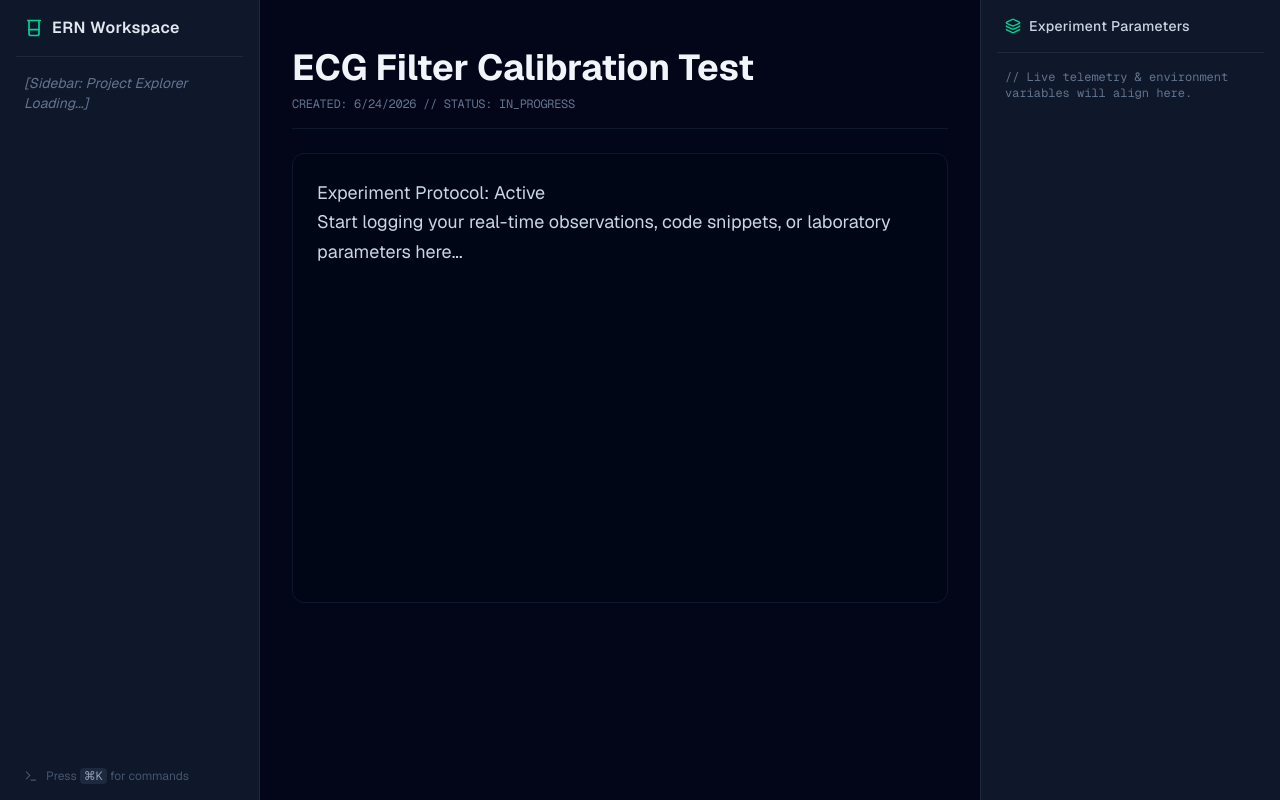
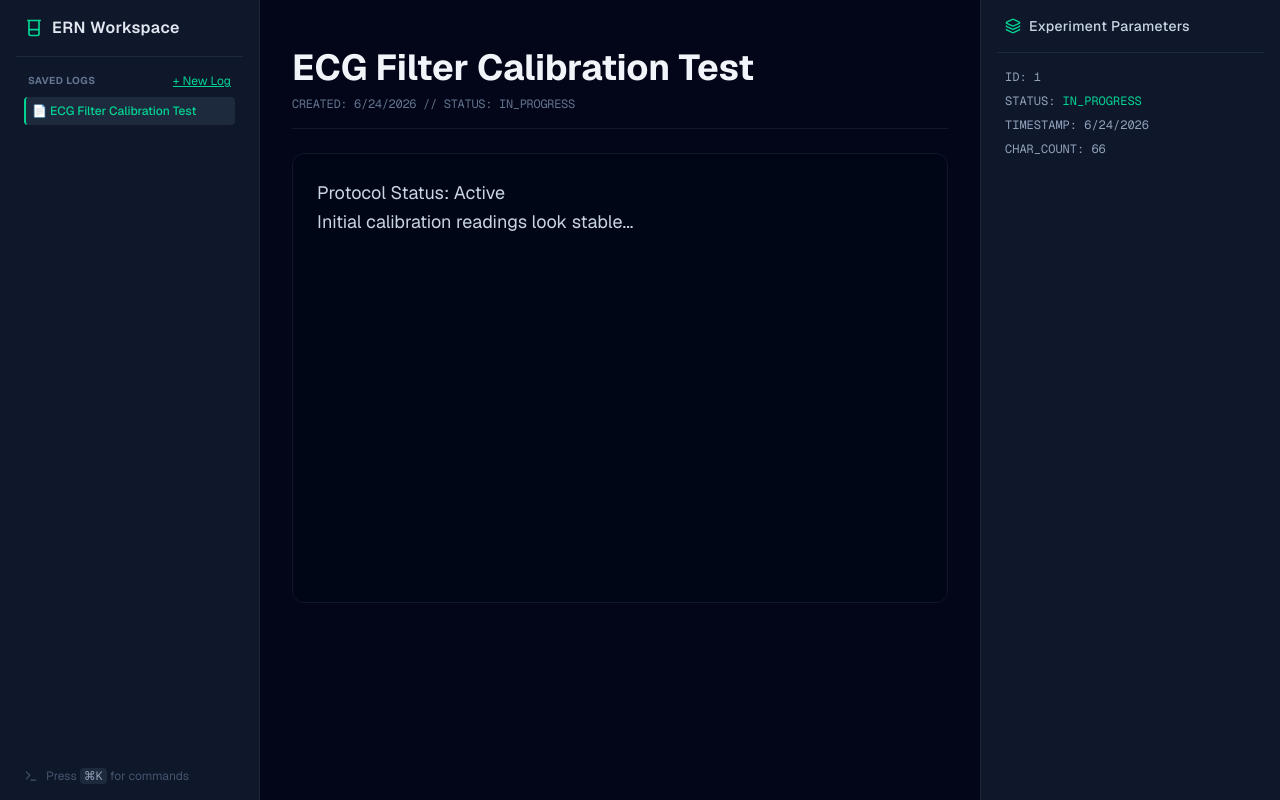
Before and after one commit to kaleb973/ERN-Notebook, a Next.js app in the folder ern-notebook/: page / in a window 1280 px wide. Built offline with nearby package versions, Linux system fonts and the light colour scheme.

Commit message:
Connected Frontend

```diff
--- a/ern-notebook/src/app/page.tsx
+++ b/ern-notebook/src/app/page.tsx
@@ -1,8 +1,18 @@
+'use client'; // At the very top so React knows it's an interactive page
+
 import { Layers, Beaker, Terminal } from "lucide-react";
 import CommandPalette from "@/components/CommandPalette";
-import EditorCanvas from "@/components/EditorCanvas"; // Import your new editor
+import EditorCanvas from "@/components/EditorCanvas";
+// Import matches user store file path:
+import { useNotebookStore } from "@/store/useNotebookStore";
 
 export default function WorkspacePage() {
+  // This hooks user UI up to the Zustand memory engine
+  const { notes, activeNoteId, setActiveNoteId, addNote, updateActiveNote } = useNotebookStore();
+
+  // Finds the specific note user are currently looking at
+  const activeNote = notes.find(n => n.id === activeNoteId) || notes[0];
+
   return (
     <div className="flex h-screen w-screen overflow-hidden bg-slate-950 text-slate-50 font-sans select-none">
 
@@ -12,9 +22,33 @@ export default function WorkspacePage() {
           <Beaker className="h-5 w-5 text-emerald-400" />
           <span className="font-semibold tracking-wide text-slate-200">ERN Workspace</span>
         </div>
-        <div className="flex-1 py-4 text-sm text-slate-500 px-2 italic">
-          [Sidebar: Project Explorer Loading...]
+
+        {/* Dynamic List Loop */}
+        <div className="flex-1 py-4 text-sm px-2 space-y-1 overflow-y-auto select-none">
+          <div className="flex justify-between items-center mb-2 px-1">
+            <span className="text-[10px] font-bold uppercase text-slate-500 tracking-wider">Saved Logs</span>
+            <button
+              onClick={() => addNote("Untitled Experiment")}
+              className="text-xs text-emerald-400 hover:text-emerald-300 transition underline cursor-pointer"
+            >
+              + New Log
+            </button>
+          </div>
+          {notes.map((note) => (
+            <button
+              key={note.id}
+              onClick={() => setActiveNoteId(note.id)}
+              className={`w-full text-left px-2 py-1.5 rounded text-xs transition truncate block cursor-pointer ${
+                note.id === activeNoteId
+                  ? 'bg-slate-800 text-emerald-400 font-medium border-l-2 border-emerald-400 pl-1.5'
+                  : 'text-slate-400 hover:bg-slate-800/50'
+              }`}
+            >
+              📄 {note.title}
+            </button>
+          ))}
         </div>
+
         <div className="text-xs text-slate-600 px-2 flex items-center gap-2">
           <Terminal className="h-3.5 w-3.5" />
           <span>Press <kbd className="bg-slate-800 px-1 rounded text-slate-400">⌘K</kbd> for commands</span>
@@ -24,19 +58,21 @@ export default function WorkspacePage() {
       {/* 2. Center Lab Journal Canvas */}
       <main className="flex-1 h-full flex flex-col bg-slate-950 overflow-y-auto px-8 py-12">
         <div className="w-full max-w-3xl mx-auto space-y-6">
-          {/* Note Document Header */}
+
+          {/* Note Document Header Input */}
           <div className="space-y-2 border-b border-slate-900 pb-4">
             <input
               type="text"
-              defaultValue="ECG Filter Calibration Test"
+              value={activeNote?.title || ""}
+              onChange={(e) => updateActiveNote({ title: e.target.value })}
               className="w-full bg-transparent text-4xl font-bold outline-none text-slate-100 placeholder:text-slate-800"
             />
             <div className="text-xs text-slate-500 font-mono tracking-tight">
-              CREATED: {new Date().toLocaleDateString()} // STATUS: IN_PROGRESS
+              CREATED: {activeNote?.createdAt} // STATUS: IN_PROGRESS
             </div>
           </div>
 
-          {/* Real Inline Editor Canvas */}
+          {/* Real Inline Editor Canvas Component */}
           <EditorCanvas />
         </div>
       </main>
@@ -47,8 +83,11 @@ export default function WorkspacePage() {
           <Layers className="h-4 w-4 text-emerald-400" />
           <span className="text-sm font-medium tracking-wide text-slate-300">Experiment Parameters</span>
         </div>
-        <div className="flex-1 py-4 text-xs text-slate-500 px-2 font-mono space-y-2">
-          <div>// Live telemetry & environment variables will align here.</div>
+        <div className="flex-1 py-4 text-xs text-slate-400 px-2 font-mono space-y-2">
+          <div>ID: {activeNote?.id}</div>
+          <div>STATUS: <span className="text-emerald-400">{activeNote?.status}</span></div>
+          <div>TIMESTAMP: {activeNote?.createdAt}</div>
+          <div>CHAR_COUNT: {activeNote?.content.replace(/<[^>]*>/g, '').length || 0}</div>
         </div>
       </section>
 
--- a/ern-notebook/src/components/EditorCanvas.tsx
+++ b/ern-notebook/src/components/EditorCanvas.tsx
@@ -2,20 +2,37 @@
 
 import { useEditor, EditorContent } from '@tiptap/react';
 import StarterKit from '@tiptap/starter-kit';
+import { useNotebookStore } from '@/store/useNotebookStore';
+import { useEffect } from 'react';
 
 export default function EditorCanvas() {
+  const { notes, activeNoteId, updateActiveNote } = useNotebookStore();
+
+  // Find the content data for the note that is currently active
+  const activeNote = notes.find((n) => n.id === activeNoteId) || notes[0];
+
   const editor = useEditor({
     extensions: [StarterKit],
-    content: `
-      <h2>Experiment Protocol: Active</h2>
-      <p>Start logging your real-time observations, code snippets, or laboratory parameters here...</p>
-    `,
+    content: activeNote?.content || '',
     editorProps: {
       attributes: {
         class: 'prose prose-invert max-w-none focus:outline-none min-h-[400px] text-slate-300 text-lg leading-relaxed selection:bg-emerald-500/30',
       },
     },
+    // This function automatically updates your global application state every time you type a letter
+    onUpdate: ({ editor }) => {
+      updateActiveNote({ content: editor.getHTML() });
+    },
   });
+
+  // This forces TipTap to swap pages smoothly when you click a different log in your sidebar list
+  useEffect(() => {
+    if (editor && activeNote && editor.getHTML() !== activeNote.content) {
+      editor.commands.setContent(activeNote.content);
+    }
+  }, [activeNoteId, editor]);
+
+  if (!editor) return null;
 
   return (
     <div className="w-full border border-slate-900 bg-slate-950/40 rounded-xl p-6 min-h-[450px]">
--- /dev/null
+++ b/ern-notebook/src/store/useNotebookStore.ts
@@ -0,0 +1,46 @@
+import { create } from 'zustand';
+
+export interface Note {
+  id: string;
+  title: string;
+  content: string;
+  status: 'IN_PROGRESS' | 'COMPLETED';
+  createdAt: string;
+}
+
+interface NotebookState {
+  notes: Note[];
+  activeNoteId: string;
+  addNote: (title: string) => void;
+  updateActiveNote: (updates: Partial<Note>) => void;
+  setActiveNoteId: (id: string) => void;
+}
+
+export const useNotebookStore = create<NotebookState>((set) => ({
+  notes: [
+    {
+      id: '1',
+      title: 'ECG Filter Calibration Test',
+      content: '<h2>Protocol Status: Active</h2><p>Initial calibration readings look stable...</p>',
+      status: 'IN_PROGRESS',
+      createdAt: new Date().toLocaleDateString(),
+    }
+  ],
+  activeNoteId: '1',
+  addNote: (title) => set((state) => {
+    const newNote: Note = {
+      id: Math.random().toString(36).substring(7),
+      title,
+      content: '<p>Start typing new lab observations...</p>',
+      status: 'IN_PROGRESS',
+      createdAt: new Date().toLocaleDateString(),
+    };
+    return { notes: [...state.notes, newNote], activeNoteId: newNote.id };
+  }),
+  updateActiveNote: (updates) => set((state) => ({
+    notes: state.notes.map((note) =>
+      note.id === state.activeNoteId ? { ...note, ...updates } : note
+    ),
+  })),
+  setActiveNoteId: (id) => set({ activeNoteId: id }),
+}));
--- a/package.json
+++ b/package.json
@@ -1,6 +1,7 @@
 {
   "dependencies": {
     "@tiptap/pm": "^3.27.1",
-    "@tiptap/starter-kit": "^3.27.1"
+    "@tiptap/starter-kit": "^3.27.1",
+    "zustand": "^5.0.14"
   }
 }
```
Also changed, not shown: 1 other file (tests, documents, lock files or other folders).
